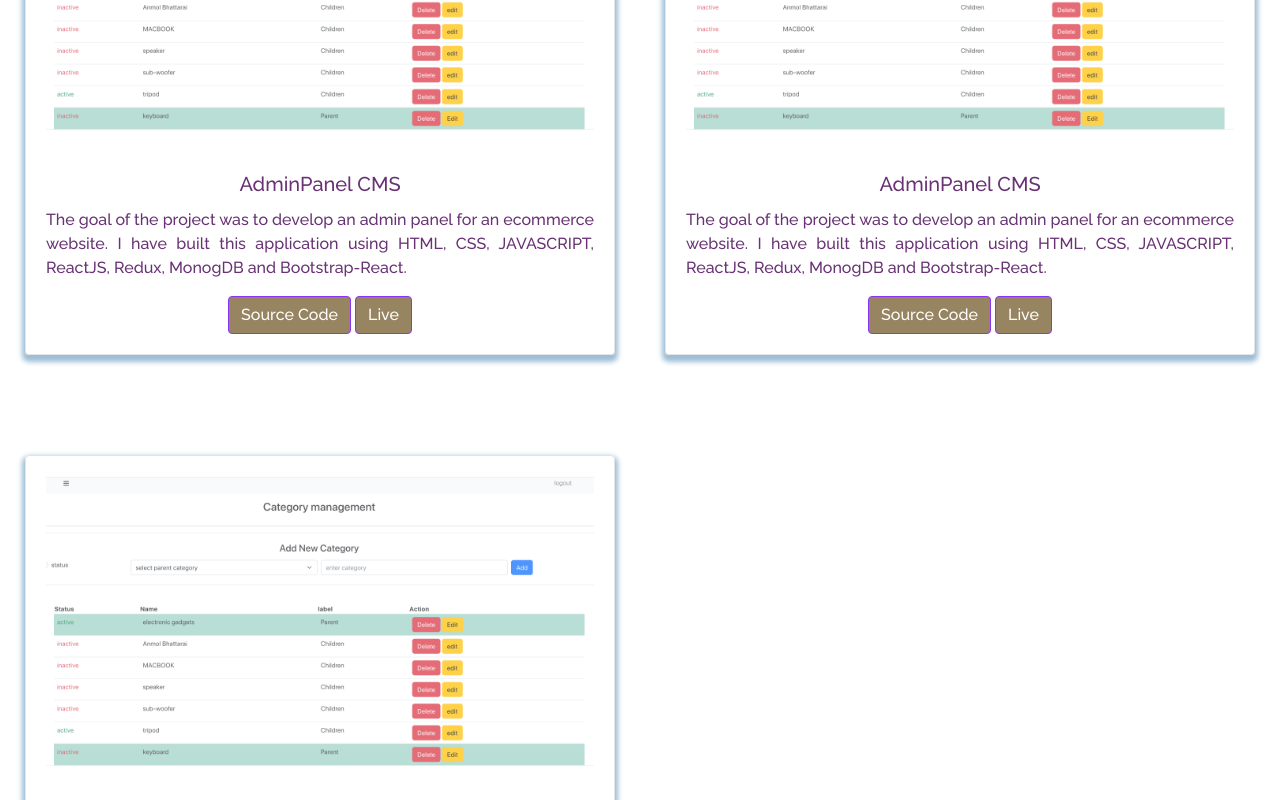
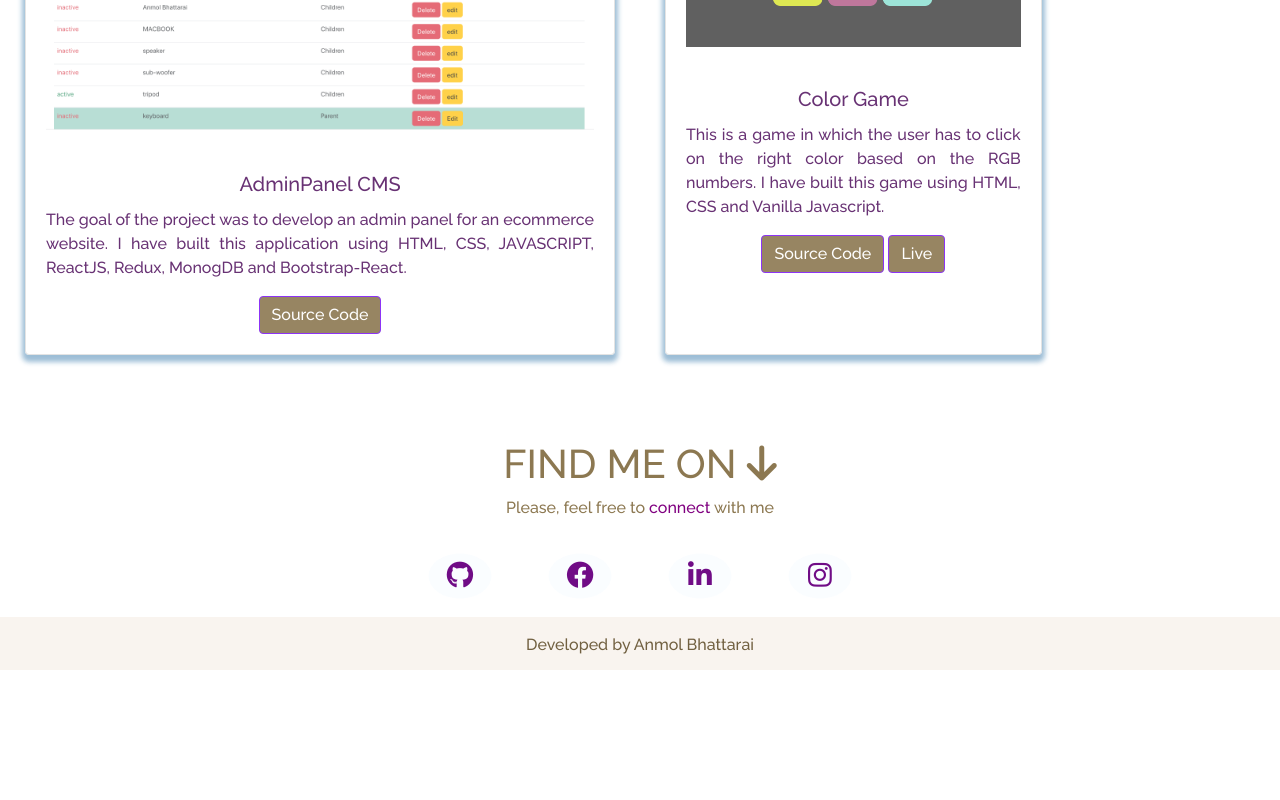
Before and after one commit to anmolft9/portfolio, a React (Create React App) app: page / in a window 1280 px wide. Shown: the part 1120-1920 px from the top of the page. After the commit the page ends 1790 px from the top, so only its background shows below. Built offline with nearby package versions, Linux system fonts and the light colour scheme; some icons are missing.

Commit message:
making some changes to the potfolio webpage

```diff
--- a/src/components/Home/Home.js
+++ b/src/components/Home/Home.js
@@ -5,9 +5,11 @@
 import homeLogo from "../../Assets/home-main.png";
 import { Home2 } from "./Home2";
 import { Type } from "./Type";
-import { ProjectCard } from "../Projects/ProjectCards";
 import AdminPanel from "../../Assets/Projects/AdminPanel.png";
-import { Slide } from "react-slideshow-image";
+import ColorGame from "../../Assets/Projects/ColorGame.png";
+import { ProjectCard } from "../Projects/ProjectCards.js";
+
+// import { Slide } from "react-slideshow-image";
 
 // import { Slideshow } from "../Slides";
 
@@ -59,28 +61,18 @@
             <Col md={6} className="project-card">
               <ProjectCard
                 imgPath={AdminPanel}
-                isBlog={false}
                 title="AdminPanel CMS"
                 description="The goal of the project was to develop an admin panel for an ecommerce website. I have built this application using HTML, CSS, JAVASCRIPT, ReactJS, Redux, MonogDB and Bootstrap-React."
                 link="https://github.com/anmolft9/FullStack_CMS_Setup"
               />
             </Col>
-            <Col md={6} className="project-card">
+            <Col md={4} className="project-card">
               <ProjectCard
-                imgPath={AdminPanel}
-                isBlog={false}
-                title="AdminPanel CMS"
-                description="The goal of the project was to develop an admin panel for an ecommerce website. I have built this application using HTML, CSS, JAVASCRIPT, ReactJS, Redux, MonogDB and Bootstrap-React."
-                link="https://github.com/anmolft9/FullStack_CMS_Setup"
-              />
-            </Col>
-            <Col md={6} className="project-card">
-              <ProjectCard
-                imgPath={AdminPanel}
-                isBlog={false}
-                title="AdminPanel CMS"
-                description="The goal of the project was to develop an admin panel for an ecommerce website. I have built this application using HTML, CSS, JAVASCRIPT, ReactJS, Redux, MonogDB and Bootstrap-React."
-                link="https://github.com/anmolft9/FullStack_CMS_Setup"
+                imgPath={ColorGame}
+                title="Color Game"
+                description="This is a game in which the user has to click on the right color based on the RGB numbers. I have built this game using HTML, CSS and Vanilla Javascript."
+                link="https://github.com/anmolft9/Color-Game"
+                live="https://colorfulgame.vercel.app"
               />
             </Col>
           </Row>
--- a/src/components/Projects/ProjectCards.js
+++ b/src/components/Projects/ProjectCards.js
@@ -17,9 +17,11 @@
           Source Code
         </Button>
         {"  "}
-        <Button variant="primary" href={props.live} target="_blank">
-          Live
-        </Button>
+        {props.live && (
+          <Button variant="primary" href={props.live} target="_blank">
+            Live
+          </Button>
+        )}
       </Card.Body>
     </Card>
   );
--- a/src/components/Projects/Projects.js
+++ b/src/components/Projects/Projects.js
@@ -12,6 +12,7 @@
 import Quiz from "../../Assets/Projects/Quiz.png";
 import YelpCamp from "../../Assets/Projects/Yelp-Camp.png";
 import imageSearch from "../../Assets/Projects/imageSearch.png";
+import MovieApi from "../../Assets/Projects/MovieApi.png";
 
 export const Projects = () => {
   return (
@@ -21,6 +22,7 @@
           <Col>
             <div style={{ color: "#8c7851" }} className="mt-2 mb-5 ts-5">
               <h3 color="">My Github Contributions</h3>
+              {/* github green dots  */}
               <img
                 src="http://ghchart.rshah.org/anmolft9"
                 alt="anmol Bhattarai's Github chart"
@@ -48,16 +50,24 @@
               title="AdminPanel CMS"
               description="The goal of the project was to develop an admin panel for an ecommerce website. I have built this application using HTML, CSS, JAVASCRIPT, ReactJS, Redux, MonogDB and Bootstrap-React."
               link="https://github.com/anmolft9/FullStack_CMS_Setup"
-              live="https://github.com/anmolft9/FullStack_CMS_Setup"
             />
           </Col>
           <Col md={4} className="project-card">
             <ProjectCard
               imgPath={ExpenseTracker}
-              isBlog={false}
               title="Expense Tracker"
               description="The goal of the project was to develop an application that would track our expenses or income accordingly. I have built this game using HTML, CSS, JAVASCRIPT, ReactJS, Redux, MonogDB and Bootstrap-React."
               link="https://github.com/anmolft9/ExpenseTracker_Redux"
+            />
+          </Col>
+
+          <Col md={4} className="project-card">
+            <ProjectCard
+              imgPath={MovieApi}
+              title="Movie Api"
+              description="The goal of the project was to develop an application that would let user to categorise the movie that would be provided through api call into happy or sad genre. The Api call would also give the imdb information. I have built this application using HTML, CSS, JAVASCRIPT, ReactJS, Redux, MonogDB and Bootstrap-React."
+              link="https://github.com/anmolft9/Movie_React"
+              live="https://movie-react-kappa.vercel.app"
             />
           </Col>
 
```
Also changed, not shown: src/Assets/Projects/MovieApi.png (added).
